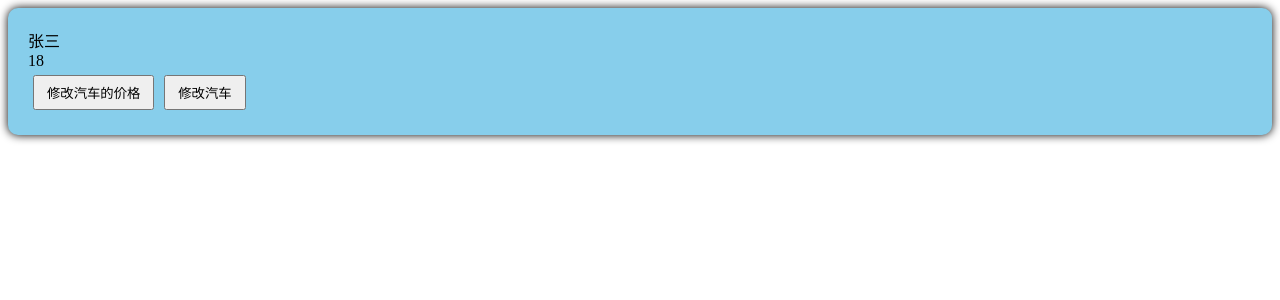
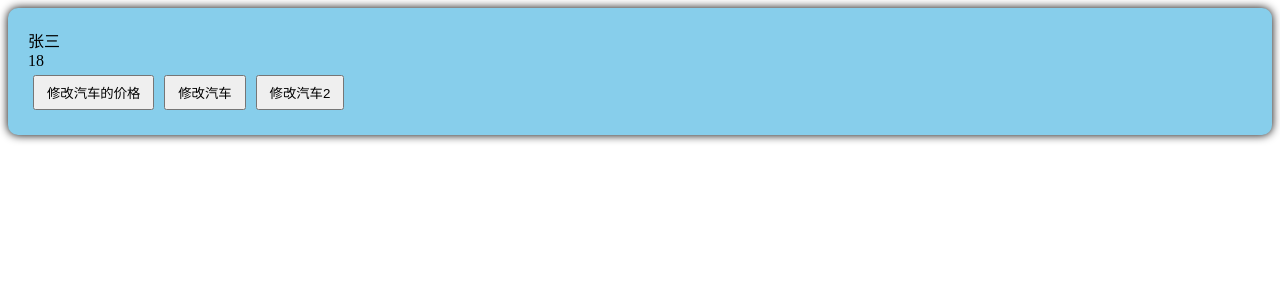
Before and after one commit to wuyuling692-coder/my-vue-app, a Vue app: page / in a window 1280 px wide. Shown: the top 300 px of the page. Built offline with nearby package versions, Linux system fonts and the light colour scheme.

Commit message:
测试提交

```diff
--- a/src/components/Person.vue
+++ b/src/components/Person.vue
@@ -4,6 +4,7 @@
         <div>{{ age }}</div>
         <button @click="changeName">修改汽车的价格</button>
         <button @click="changeAge">修改汽车</button>
+        <button @click="changeAge">修改汽车2</button>
 
     </div>
 
```
